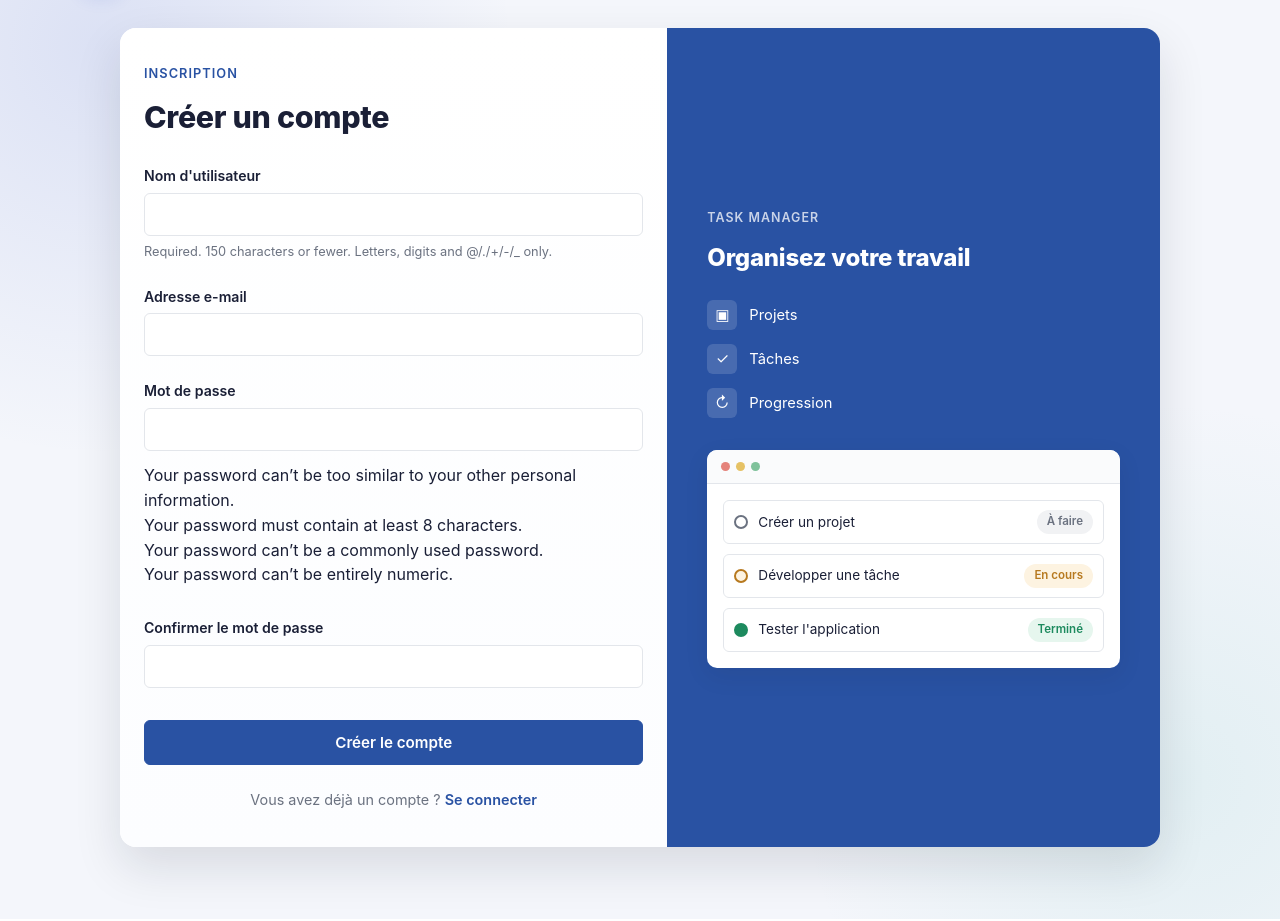
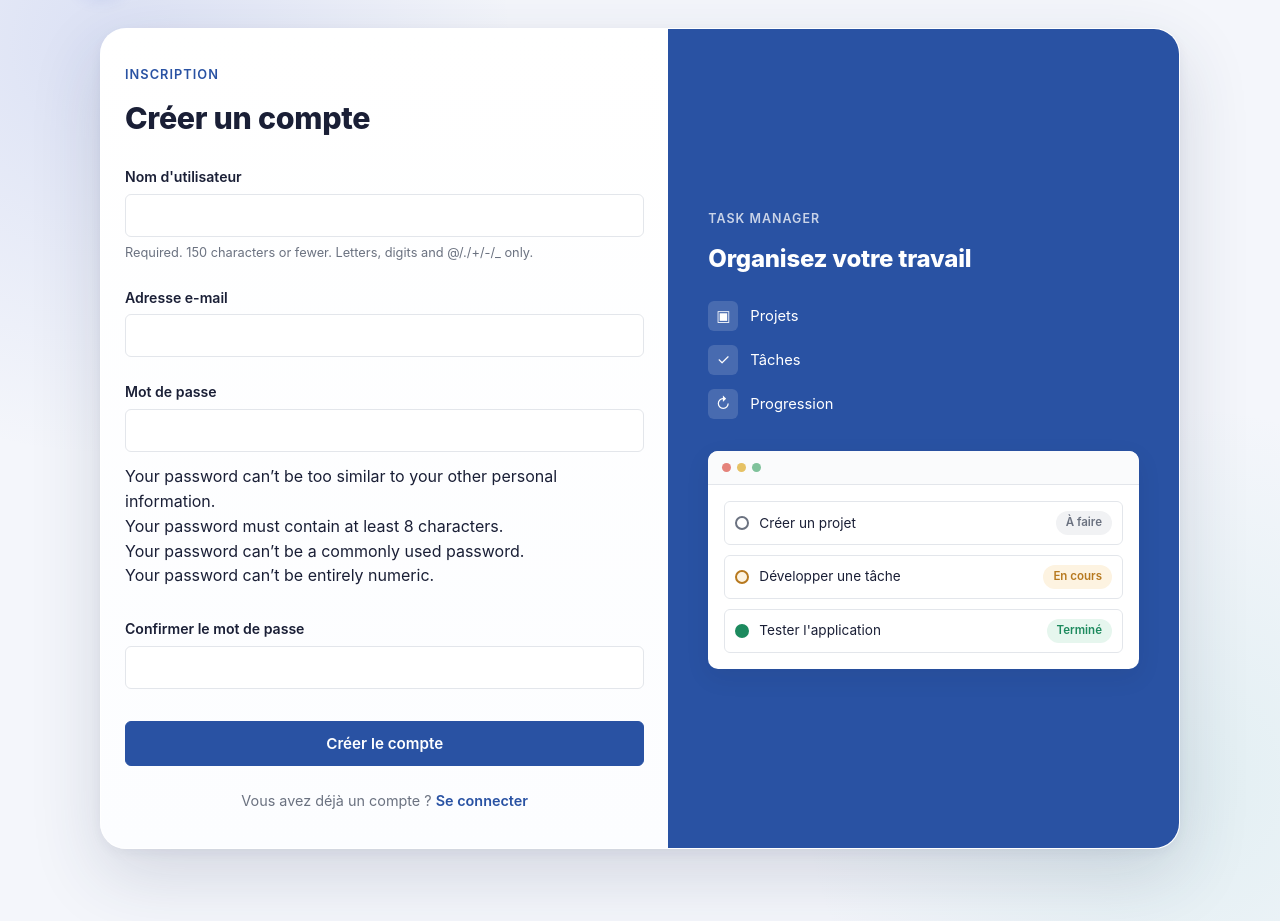
Before and after one commit to workcmtiayon-arch/task_manager, a Django app: page /accounts/ in a window 1280 px wide. Shown: the part 74-995 px from the top of the page. Run offline with Django 5.2, Linux system fonts and the light colour scheme; parts of the project's set-up code (start-up, migrations or seed data) failed here and were passed over.

Commit message:
refactor: donner une vraie profondeur à la carte auth

```diff
--- a/static/css/auth.css
+++ b/static/css/auth.css
@@ -132,14 +132,15 @@ input:focus-visible {
 }
 
 .auth__inner {
-    max-width: 1040px;
+    width: min(100%, 1080px);
     margin: 0 auto;
     display: grid;
     grid-template-columns: 1fr 0.9fr;
-    border-radius: var(--radius-lg);
+    border: 1px solid rgba(255, 255, 255, 0.86);
+    border-radius: 26px;
     overflow: hidden;
-    box-shadow: var(--shadow-lg);
-    background-color: var(--surface-color);
+    box-shadow: 0 26px 70px rgba(35, 48, 88, 0.16), 0 4px 12px rgba(35, 48, 88, 0.05);
+    background-color: var(--auth-surface);
 }
 
 .auth-card {
```
